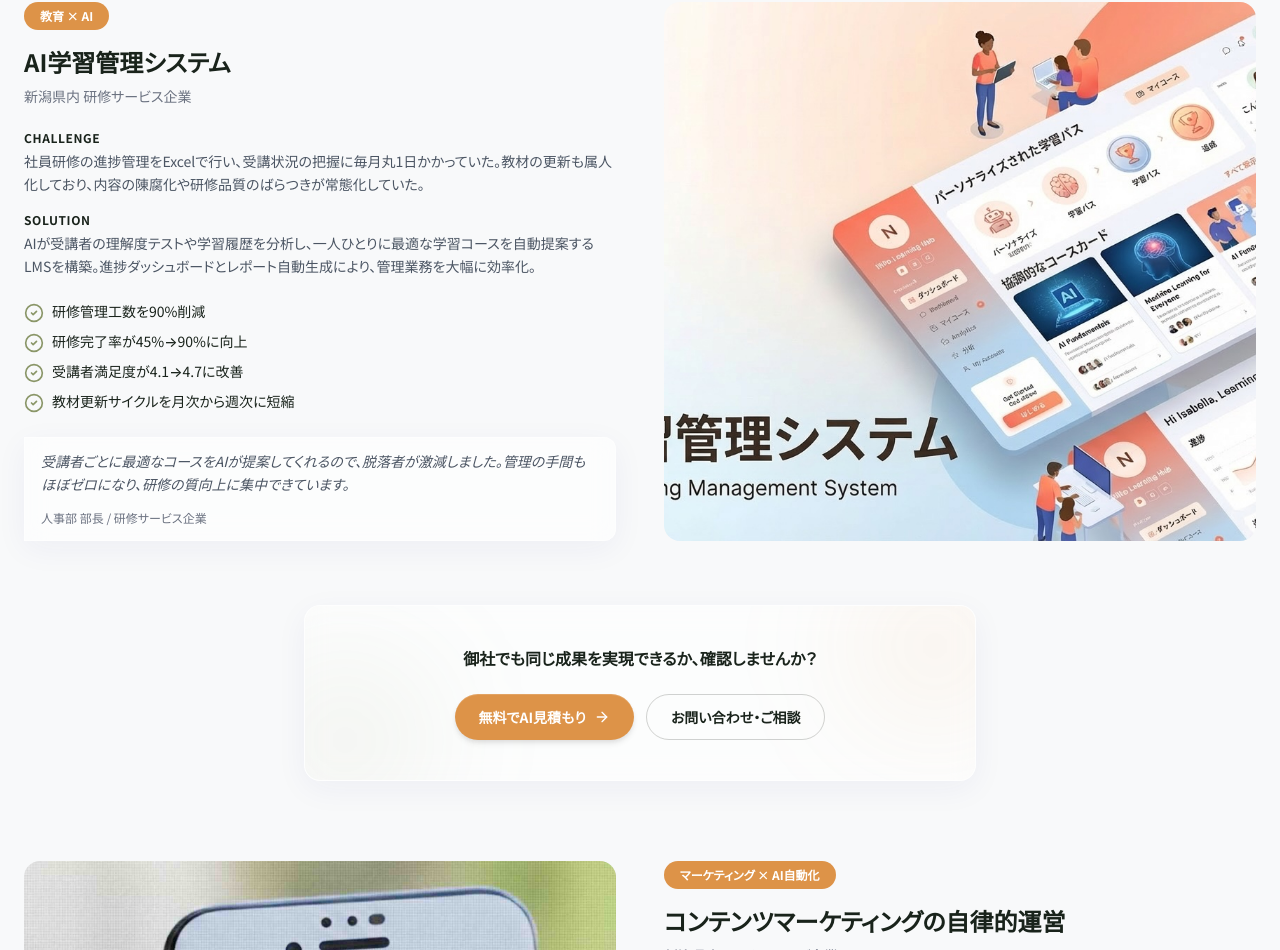
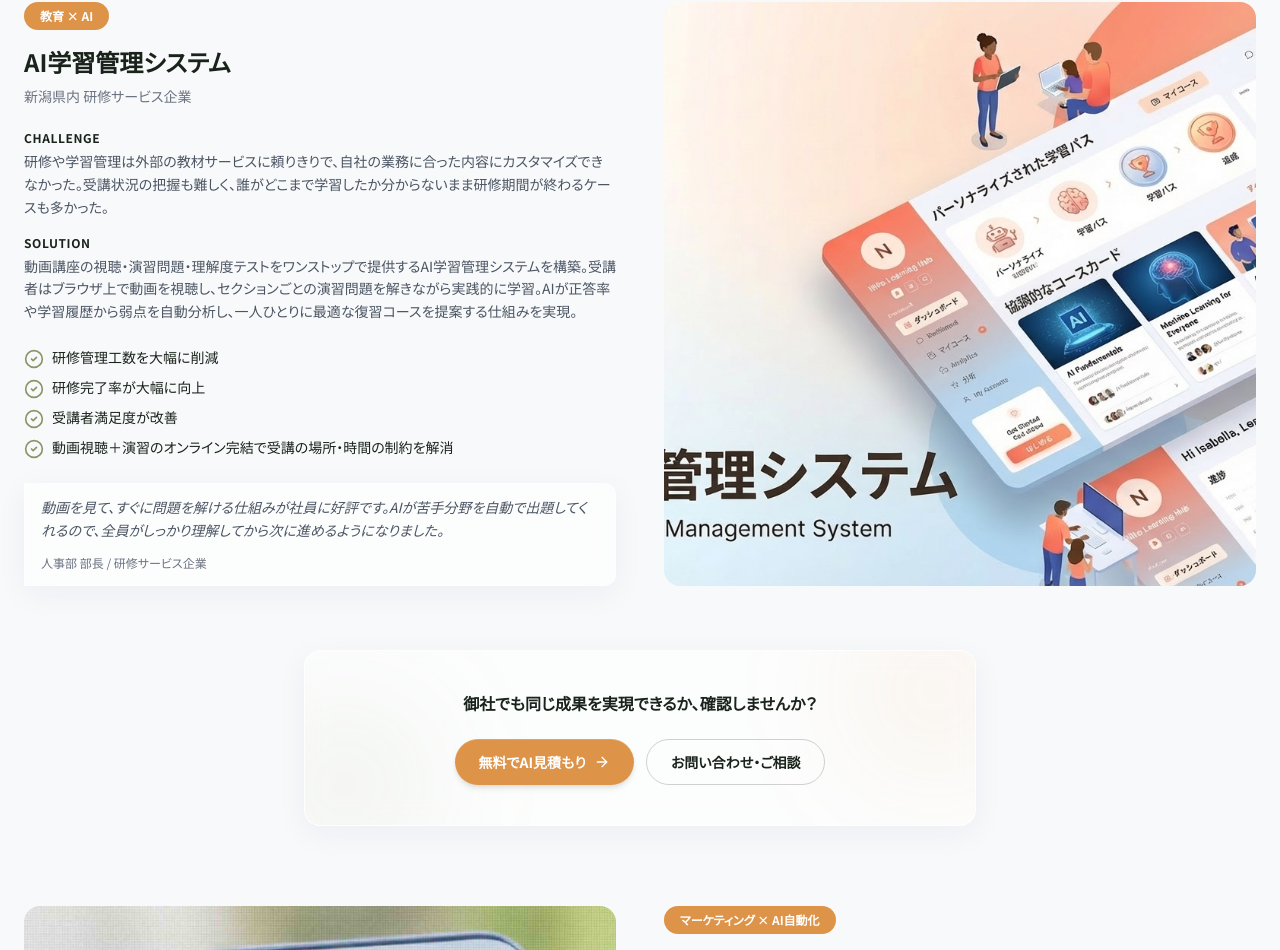
Before and after one commit to kohei0125/CloudNature, a Next.js app: page /cases in a window 1280 px wide. Shown: the part 1144-2094 px from the top of the page. Built offline with nearby package versions, Linux system fonts and the light colour scheme.

Commit message:
feat: CloudNative Days Tokyo 2023 のケースに画像パスを追加しました。

```diff
--- a/content/cases.ts
+++ b/content/cases.ts
@@ -33,16 +33,16 @@ export const CASE_STUDY_DETAILS: CaseStudyDetail[] = [
     title: "AI学習管理システム",
     category: "教育 × AI",
     client: "新潟県内 研修サービス企業",
-    challenge: "社員研修の進捗管理をExcelで行い、受講状況の把握に毎月丸1日かかっていた。教材の更新も属人化しており、内容の陳腐化や研修品質のばらつきが常態化していた。",
-    solution: "AIが受講者の理解度テストや学習履歴を分析し、一人ひとりに最適な学習コースを自動提案するLMSを構築。進捗ダッシュボードとレポート自動生成により、管理業務を大幅に効率化。",
+    challenge: "研修や学習管理は外部の教材サービスに頼りきりで、自社の業務に合った内容にカスタマイズできなかった。受講状況の把握も難しく、誰がどこまで学習したか分からないまま研修期間が終わるケースも多かった。",
+    solution: "動画講座の視聴・演習問題・理解度テストをワンストップで提供するAI学習管理システムを構築。受講者はブラウザ上で動画を視聴し、セクションごとの演習問題を解きながら実践的に学習。AIが正答率や学習履歴から弱点を自動分析し、一人ひとりに最適な復習コースを提案する仕組みを実現。",
     results: [
-      "研修管理工数を90%削減",
-      "研修完了率が45%→90%に向上",
-      "受講者満足度が4.1→4.7に改善",
-      "教材更新サイクルを月次から週次に短縮"
+      "研修管理工数を大幅に削減",
+      "研修完了率が大幅に向上",
+      "受講者満足度が改善",
+      "動画視聴＋演習のオンライン完結で受講の場所・時間の制約を解消"
     ],
     quote: {
-      text: "受講者ごとに最適なコースをAIが提案してくれるので、脱落者が激減しました。管理の手間もほぼゼロになり、研修の質向上に集中できています。",
+      text: "動画を見て、すぐに問題を解ける仕組みが社員に好評です。AIが苦手分野を自動で出題してくれるので、全員がしっかり理解してから次に進めるようになりました。",
       author: "人事部 部長",
       role: "研修サービス企業"
     },
--- a/content/home.ts
+++ b/content/home.ts
@@ -120,8 +120,8 @@ export const CASE_STUDIES: CaseStudy[] = [
     id: "ai-lms",
     title: "AI学習管理システム",
     category: "教育 × AI",
-    before: "社員研修の進捗管理をExcelで行い、受講状況の把握に毎月丸1日かかっていた。教材の更新も属人化し、内容の陳腐化が課題だった。",
-    after: "AIが受講者の理解度を分析し、一人ひとりに最適な学習コースを自動提案。進捗レポートも自動生成され、管理工数を90%削減。研修完了率が2倍に向上。",
+    before: "研修や学習管理は外部の教材サービスに頼りきりで、自社に合った内容にカスタマイズできず、受講状況の把握も困難だった。",
+    after: "動画講座の視聴・演習問題・理解度テストをワンストップで提供するAI学習管理システムを構築。AIが正答率や学習履歴から弱点を分析し、最適な復習コースを自動提案。管理工数を大幅に削減し、受講者の学習定着率も向上。",
     image: "/images/lms_banner.jpg"
   },
   {
```
